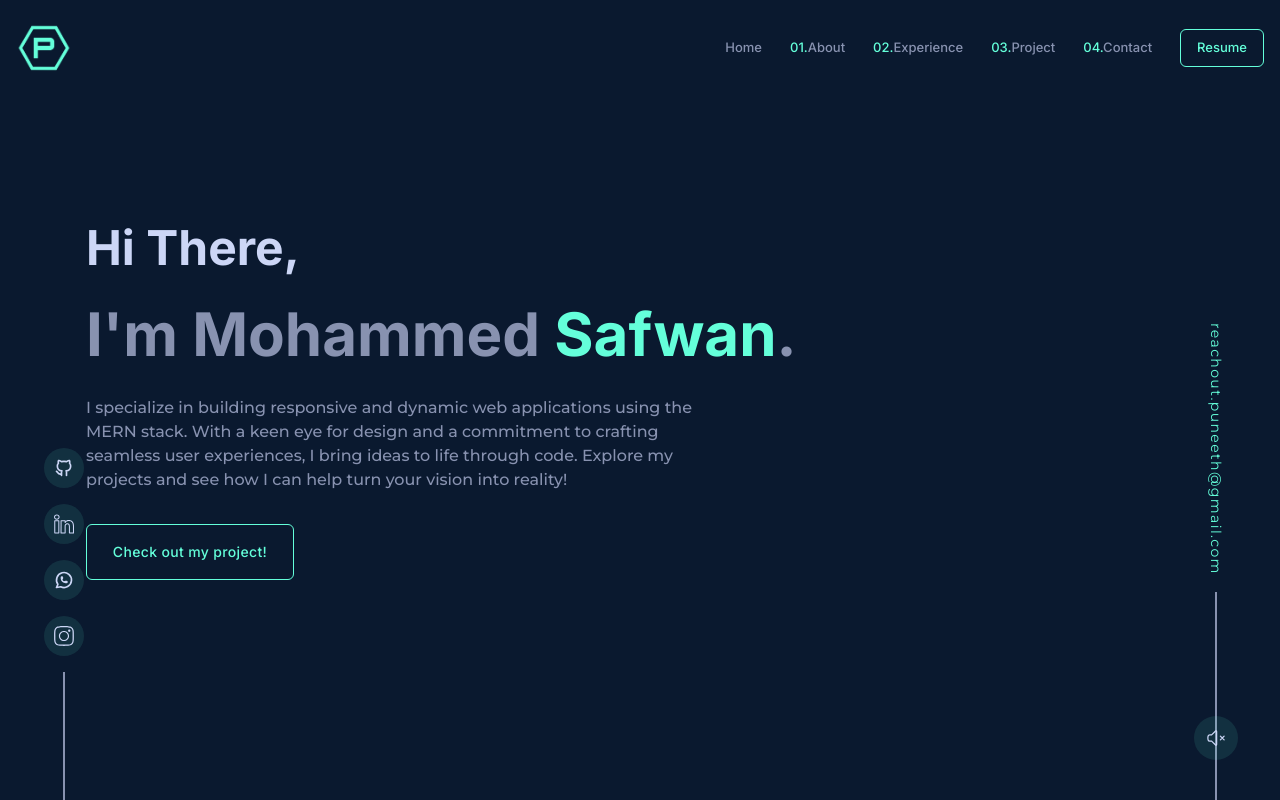
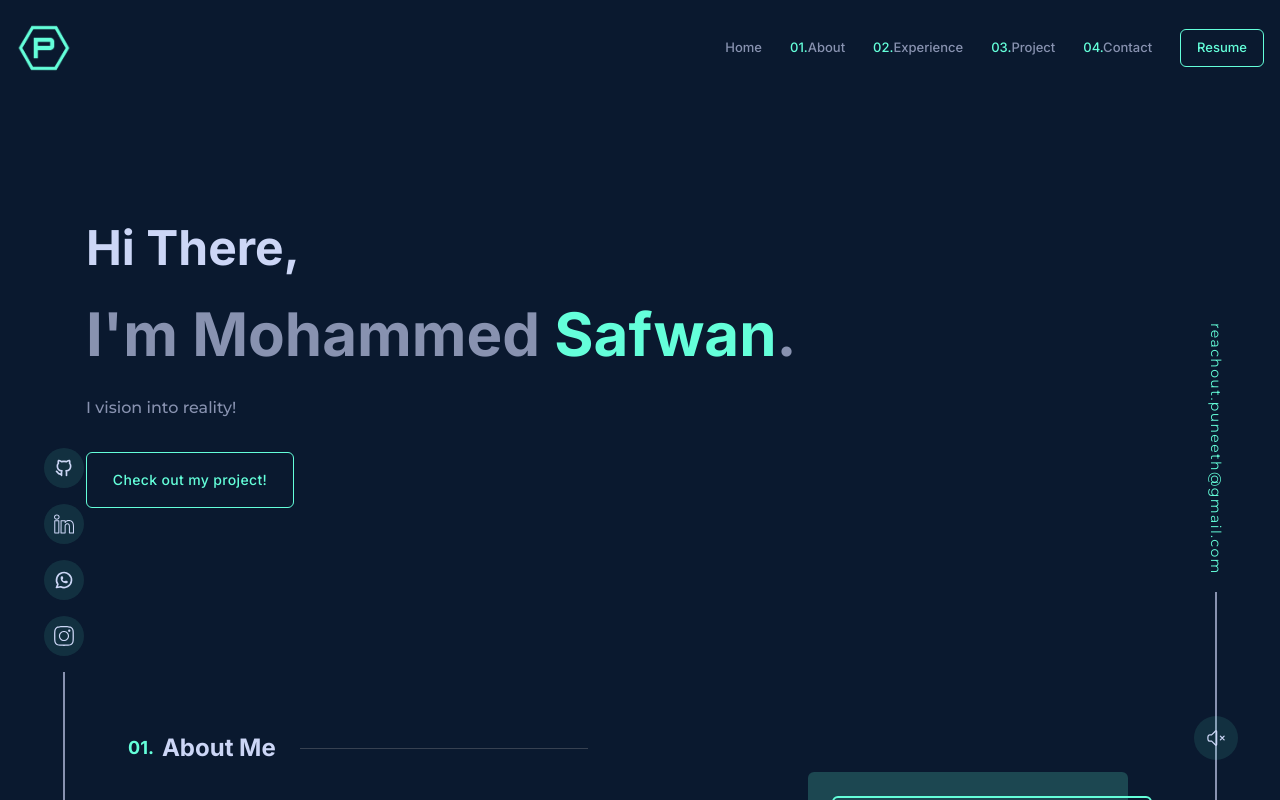
Before and after one commit to PuneethKanike/client-project, a Next.js app: page / in a window 1280 px wide. Built offline with nearby package versions, Linux system fonts and the light colour scheme.

Commit message:
little change

```diff
--- a/components/Banner.tsx
+++ b/components/Banner.tsx
@@ -31,7 +31,7 @@ const Banner = () => {
         transition={{ duration: 0.5, delay: 0.8 }}
         className="text-base md:max-w-[650px] text-textDark font-medium"
       >
-        I specialize in building responsive and dynamic web applications using the MERN stack. With a keen eye for design and a commitment to crafting seamless user experiences, I bring ideas to life through code. Explore my projects and see how I can help turn your vision into reality!{" "}
+        I vision into reality!{" "}
 
       </motion.p>
       <a href="https://github.com/PuneethKanike" target="_blank">
```
